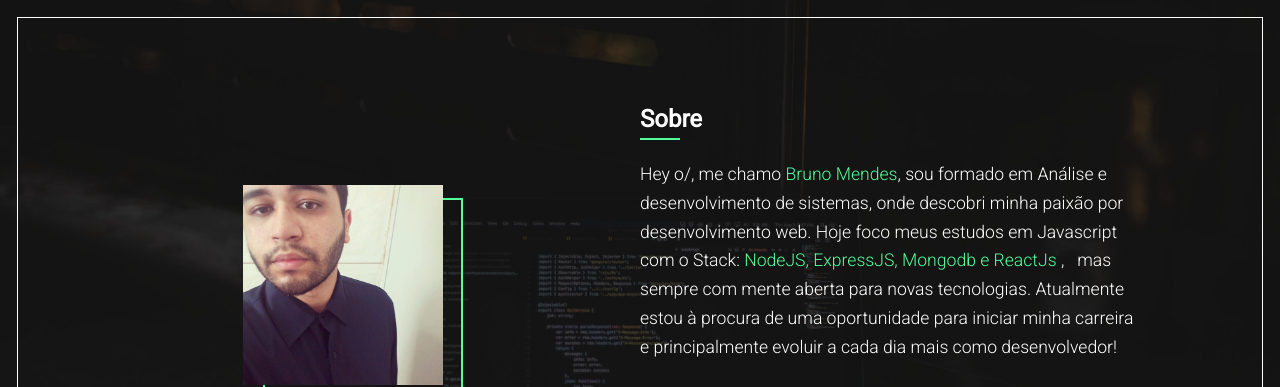
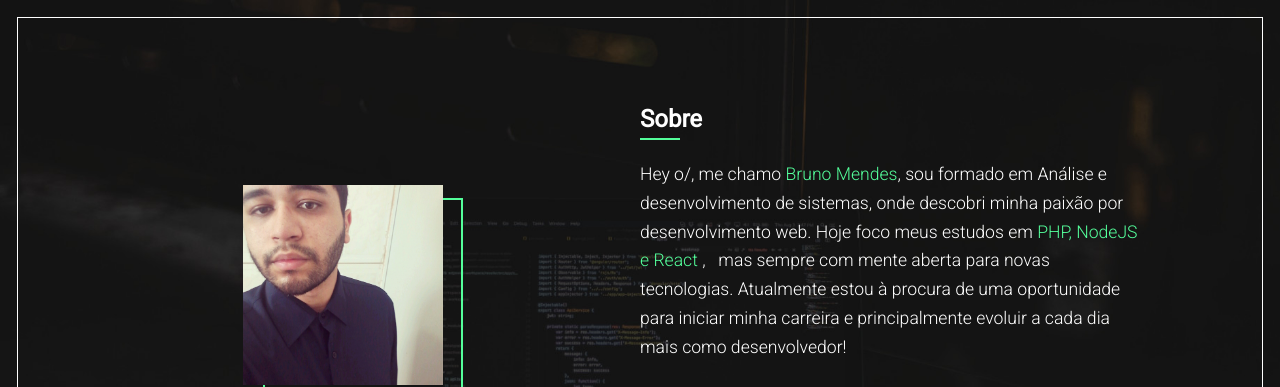
Before and after one commit to Bruends/brunomendes41.github.io, a website: page index.html in a window 1280 px wide. Shown: the top 387 px of the page. Drawn offline with Linux system fonts and the light colour scheme.

Commit message:
atualizando infos

```diff
--- a/index.html
+++ b/index.html
@@ -33,7 +33,7 @@
           <h2>Sobre</h2>
           <div class="about-text">
               <p>
-                Hey o/, me chamo <span class="highlight-text">Bruno Mendes</span>, sou formado em Análise e desenvolvimento de sistemas, onde descobri minha paixão por desenvolvimento web. Hoje foco meus estudos em Javascript com o Stack: <span class="highlight-text">NodeJS, ExpressJS, Mongodb e ReactJs </span>, &nbsp; mas sempre com mente aberta para novas tecnologias. Atualmente estou à procura de uma oportunidade para iniciar minha carreira e principalmente evoluir a cada dia mais como desenvolvedor!
+                Hey o/, me chamo <span class="highlight-text">Bruno Mendes</span>, sou formado em Análise e desenvolvimento de sistemas, onde descobri minha paixão por desenvolvimento web. Hoje foco meus estudos em <span class="highlight-text">PHP, NodeJS e React </span>, &nbsp; mas sempre com mente aberta para novas tecnologias. Atualmente estou à procura de uma oportunidade para iniciar minha carreira e principalmente evoluir a cada dia mais como desenvolvedor!
               </p>
               <br>
               <p>
```
Also changed, not shown: 1 other file.
